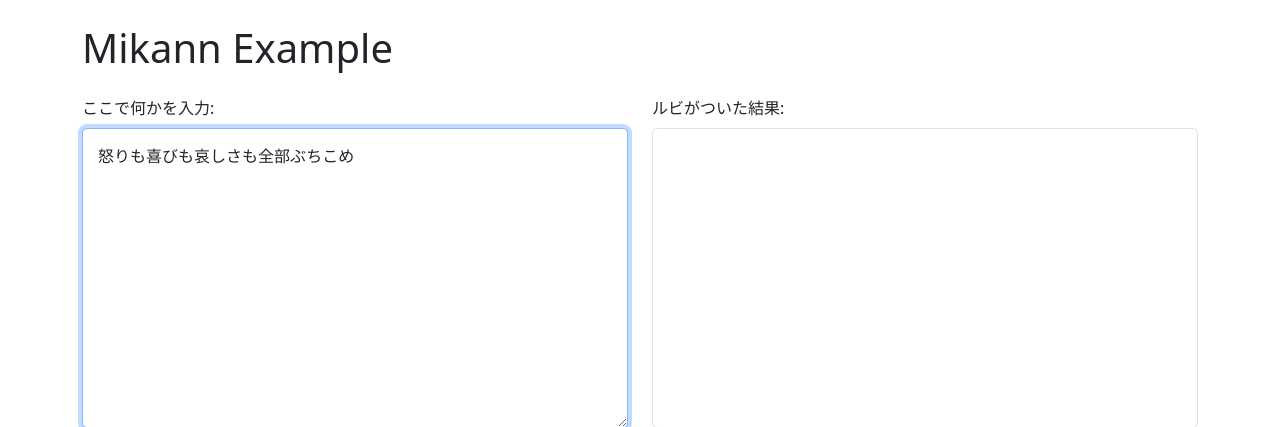
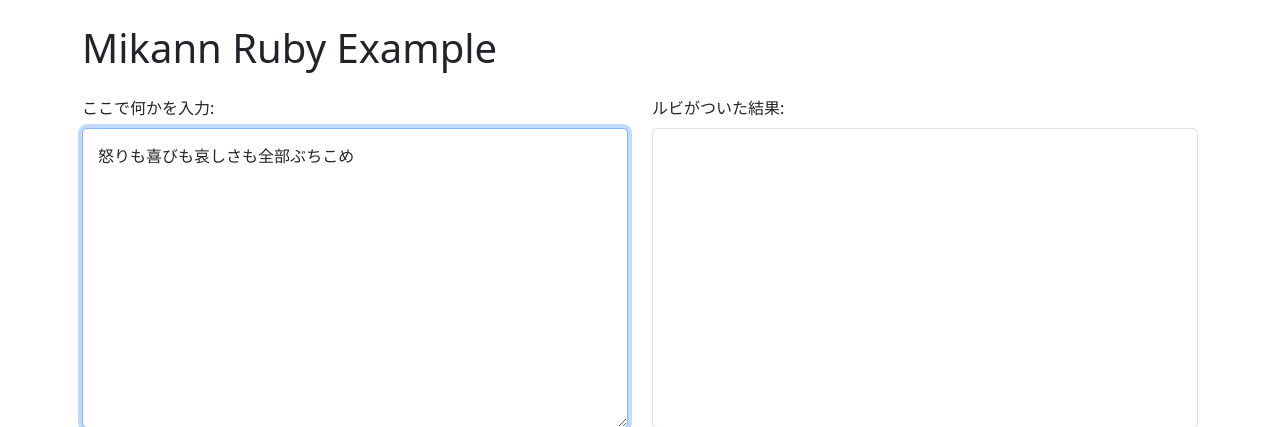
Before and after one commit to NoHeartPen/fast-mikann-api, a FastAPI app: page /example/ruby in a window 1280 px wide. Shown: the top 427 px of the page. Run offline with FastAPI, Linux system fonts and the light colour scheme; data that the repository does not hold is empty.

Commit message:
fix: 修正HTML字符集和视口设置，更新标题内容

```diff
--- a/templates/example/base.html
+++ b/templates/example/base.html
@@ -1,6 +1,8 @@
 <!DOCTYPE html>
 <html lang="jp">
 <head>
+    <meta charset="UTF-8">
+    <meta name="viewport" content="width=device-width, initial-scale=1.0">
     <title>{% block title %}{% endblock %}</title>
     <link crossorigin="anonymous" href="https://cdn.jsdelivr.net/npm/bootstrap@5.3.3/dist/css/bootstrap.min.css"
           integrity="sha384-QWTKZyjpPEjISv5WaRU9OFeRpok6YctnYmDr5pNlyT2bRjXh0JMhjY6hW+ALEwIH" rel="stylesheet">
--- a/templates/example/ruby.html
+++ b/templates/example/ruby.html
@@ -23,7 +23,7 @@
     }
 </style>
 <div class="container my-4">
-    <h1 class="mb-4">Mikann Example</h1>
+    <h1 class="mb-4">Mikann Ruby Example</h1>
 
     <div class="row">
         <!-- 输入区域 -->
```
